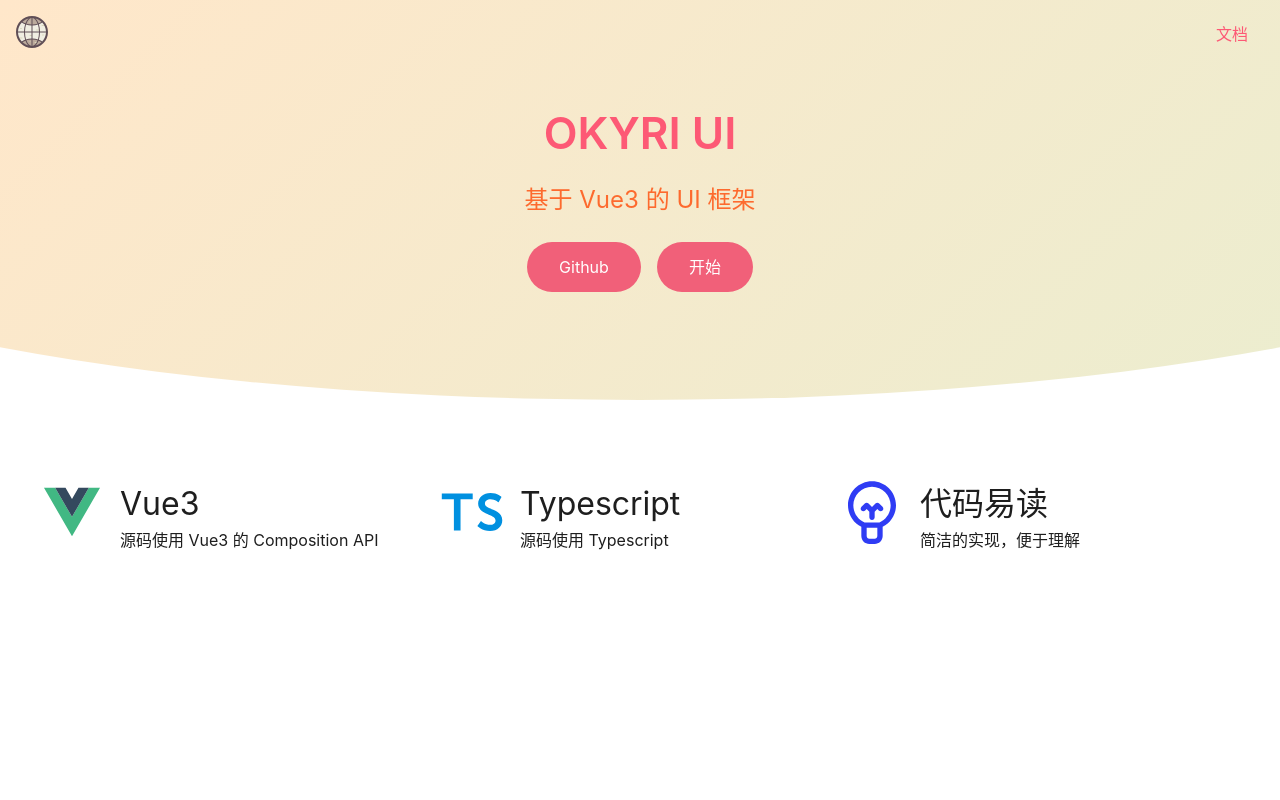
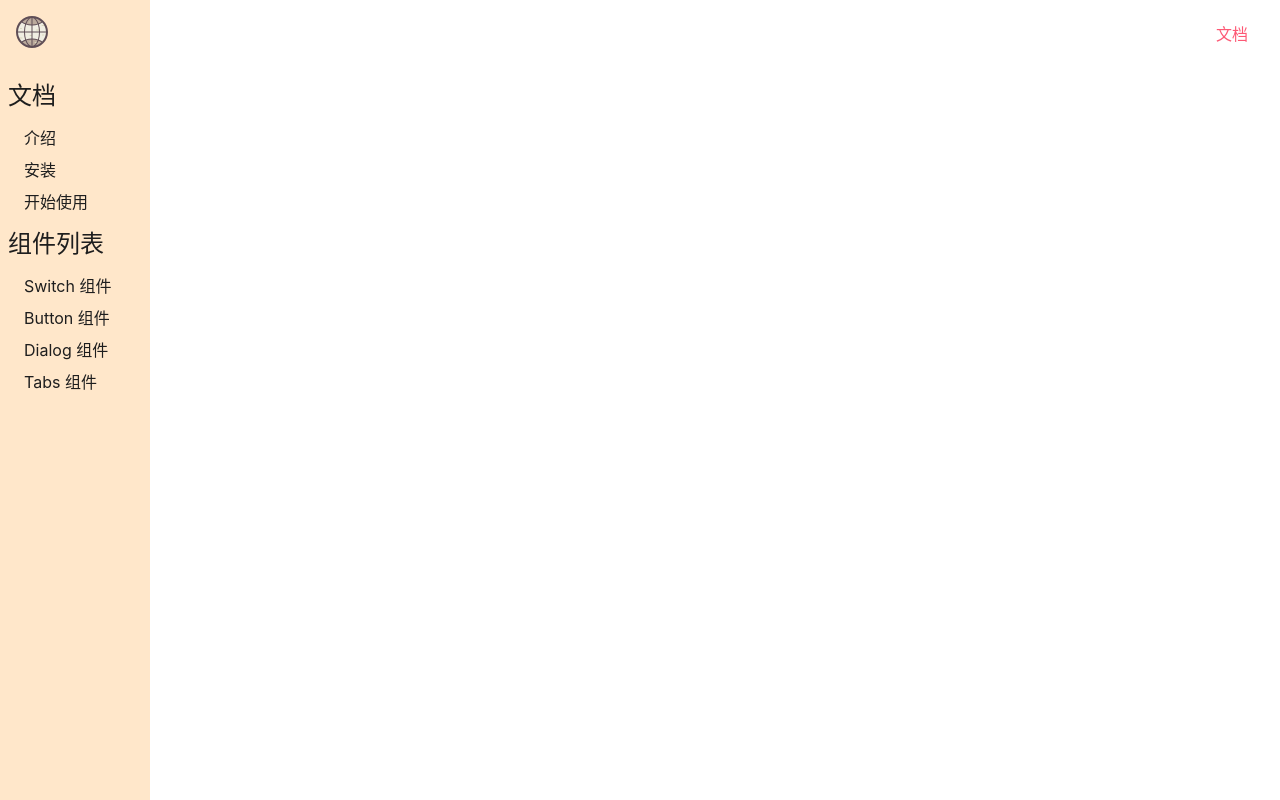
Before and after one commit to innerWang/okyri-ui-vue3, a Vue app: page /#/doc in a window 1280 px wide. Built offline with nearby package versions, Linux system fonts and the light colour scheme.

Commit message:
feat: support markdown file

```diff
--- a/package.json
+++ b/package.json
@@ -6,6 +6,8 @@
     "build": "vite build"
   },
   "dependencies": {
+    "github-markdown-css": "^4.0.0",
+    "marked": "^1.2.7",
     "vue": "3.0.0",
     "vue-router": "4.0.0-beta.13"
   },
--- /dev/null
+++ b/src/components/Markdown.vue
@@ -0,0 +1,25 @@
+<template>
+  <article class="markdown-body" v-html="text"></article>
+</template>
+
+<script lang="ts">
+import { ref } from 'vue';
+export default {
+  props: {
+    path: {
+      type: String,
+      required: true,
+    },
+  },
+  setup(props) {
+    const text = ref<string>('');
+    import(props.path).then((res) => {
+      text.value = res.default;
+    });
+
+    return { text };
+  },
+};
+</script>
+
+<style></style>
--- a/src/main.ts
+++ b/src/main.ts
@@ -1,6 +1,7 @@
 import './lib/okyri_base.scss';
 import './index.scss';
 import './assets/iconfont';
+import 'github-markdown-css';
 import { createApp } from 'vue';
 import App from './App.vue';
 
--- /dev/null
+++ b/src/plugins/md.ts
@@ -0,0 +1,26 @@
+import path from 'path';
+import fs from 'fs';
+import marked from 'marked';
+
+const mdToJs = (str) => {
+  const content = JSON.stringify(marked(str));
+  return `export default ${content}`;
+};
+
+export default function () {
+  const configureServer = [
+    async ({ app }) => {
+      app.use(async (ctx, next) => {
+        if (ctx.path.endsWith('.md')) {
+          ctx.type = 'js';
+          const filePath = path.join(process.cwd(), ctx.path);
+          ctx.body = mdToJs(fs.readFileSync(filePath).toString());
+        } else {
+          await next();
+        }
+      });
+    },
+  ];
+  const transforms = [];
+  return { configureServer, transforms };
+}
--- a/src/router/index.ts
+++ b/src/router/index.ts
@@ -1,12 +1,18 @@
-import { createWebHistory, createRouter } from 'vue-router';
+import { createWebHashHistory, createRouter } from 'vue-router';
 import Home from '../views/Home.vue';
 import Doc from '../views/Doc.vue';
 import SwitchDemo from '../components/SwitchDemo.vue';
 import ButtonDemo from '../components/ButtonDemo.vue';
 import DialogDemo from '../components/DialogDemo.vue';
 import TabsDemo from '../components/TabsDemo.vue';
+import { h } from 'vue';
+import Markdown from '../components/Markdown.vue';
 
-const history = createWebHistory();
+// 传入 key 用于标识组件的唯一性，保证渲染不同的实例时会重走生命周期。
+const md = (filename) =>
+  h(Markdown, { path: `../markdown/${filename}`, key: filename });
+
+const history = createWebHashHistory();
 const router = createRouter({
   history,
   routes: [
@@ -15,6 +21,18 @@
       path: '/doc',
       component: Doc,
       children: [
+        {
+          path: 'intro',
+          component: md('intro.md'),
+        },
+        {
+          path: 'get-started',
+          component: md('getstarted.md'),
+        },
+        {
+          path: 'install',
+          component: md('install.md'),
+        },
         {
           path: 'switch',
           component: SwitchDemo,
--- a/src/views/Doc.vue
+++ b/src/views/Doc.vue
@@ -3,6 +3,12 @@
     <Topnav toggleIconVisible class="nav" />
     <div class="content">
       <aside v-if="!collapse">
+        <h2>文档</h2>
+        <ol>
+          <li><router-link to="/doc/intro">介绍</router-link></li>
+          <li><router-link to="/doc/install">安装</router-link></li>
+          <li><router-link to="/doc/get-started">开始使用</router-link></li>
+        </ol>
         <h2>组件列表</h2>
         <ol>
           <li>
@@ -64,20 +70,27 @@
   }
 }
 aside {
-  background: lightblue;
+  background: #ffe7ca;
   width: 150px;
-  padding: 16px;
+  padding: 16px 0;
   position: fixed;
   top: 0;
   left: 0;
   padding-top: 70px;
   height: 100%;
   > h2 {
-    margin-bottom: 4px;
+    padding: 8px;
   }
   > ol {
     > li {
-      padding: 4px 0;
+      > a {
+        padding: 4px 8px 4px 24px;
+        display: block;
+      }
+      .router-link-active {
+        color: #fff;
+        background: #fd5975;
+      }
     }
   }
 }
--- a/src/views/Home.vue
+++ b/src/views/Home.vue
@@ -9,7 +9,7 @@
           <a href="https://github.com/innerWang/okyri-ui-vue3" target="_blank"
             >Github</a
           >
-          <router-link to="/doc">开始</router-link>
+          <router-link to="/doc/get-started">开始</router-link>
         </p>
       </div>
     </div>
--- /dev/null
+++ b/vite.config.ts
@@ -0,0 +1,5 @@
+import md from './src/plugins/md';
+
+export default {
+  plugins: [md()],
+};
```
Also changed, not shown: src/markdown/getstarted.md (added, +17 -0 lines), src/markdown/install.md (added, +15 -0 lines), src/markdown/intro.md (added, +7 -0 lines), 2 other files (tests, documents, lock files or other folders).
